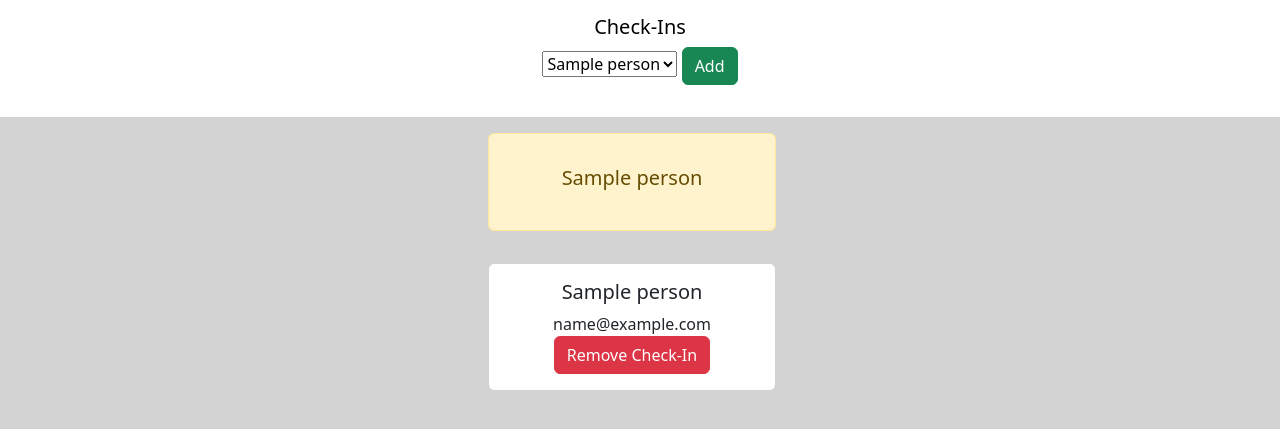
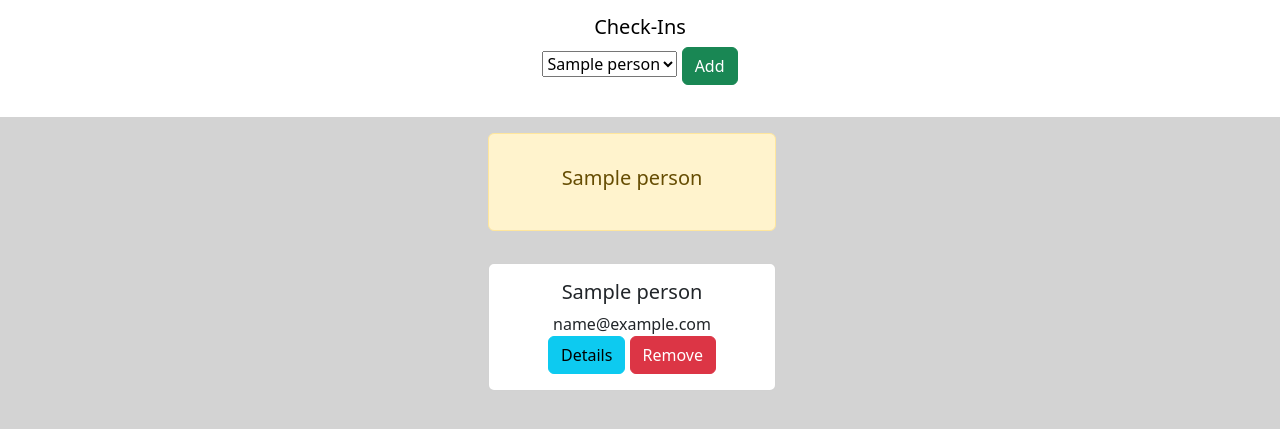
Before and after one commit to MakeFixHack/subwaive, a Django app: template subwaive/subwaive/templates/subwaive/event/event-details.html in a window 1280 px wide. Shown: the part 353-782 px from the top of the page. Run offline with Django 4.2, Linux system fonts and the light colour scheme; the template is opened without the code that fills it: most values are stand-ins (such as "Sample title", 1, 10 or a date in 2020); parts of the project's set-up code (start-up, migrations or seed data) failed here and were passed over.

Commit message:
Add button to view person in event attendee list

```diff
--- a/subwaive/subwaive/templates/subwaive/event/event-details.html
+++ b/subwaive/subwaive/templates/subwaive/event/event-details.html
@@ -68,7 +68,8 @@
                 <div>{{ person.preferred_email.email }}</div>
 
                 <div>
-                    <button class="btn btn-danger" onclick="window.location='{% url 'delete_member_check_in' person_id=person.id event_id=event.id %}'; return false;">Remove Check-In</button>
+                    <button class="btn btn-info" onclick="window.location='{% url 'person_card' person_id=person.id %}'; return false;">Details</button>
+                    <button class="btn btn-danger" onclick="window.location='{% url 'delete_member_check_in' person_id=person.id event_id=event.id %}'; return false;">Remove</button>
                 </div>
             </div>
         </div>
```
